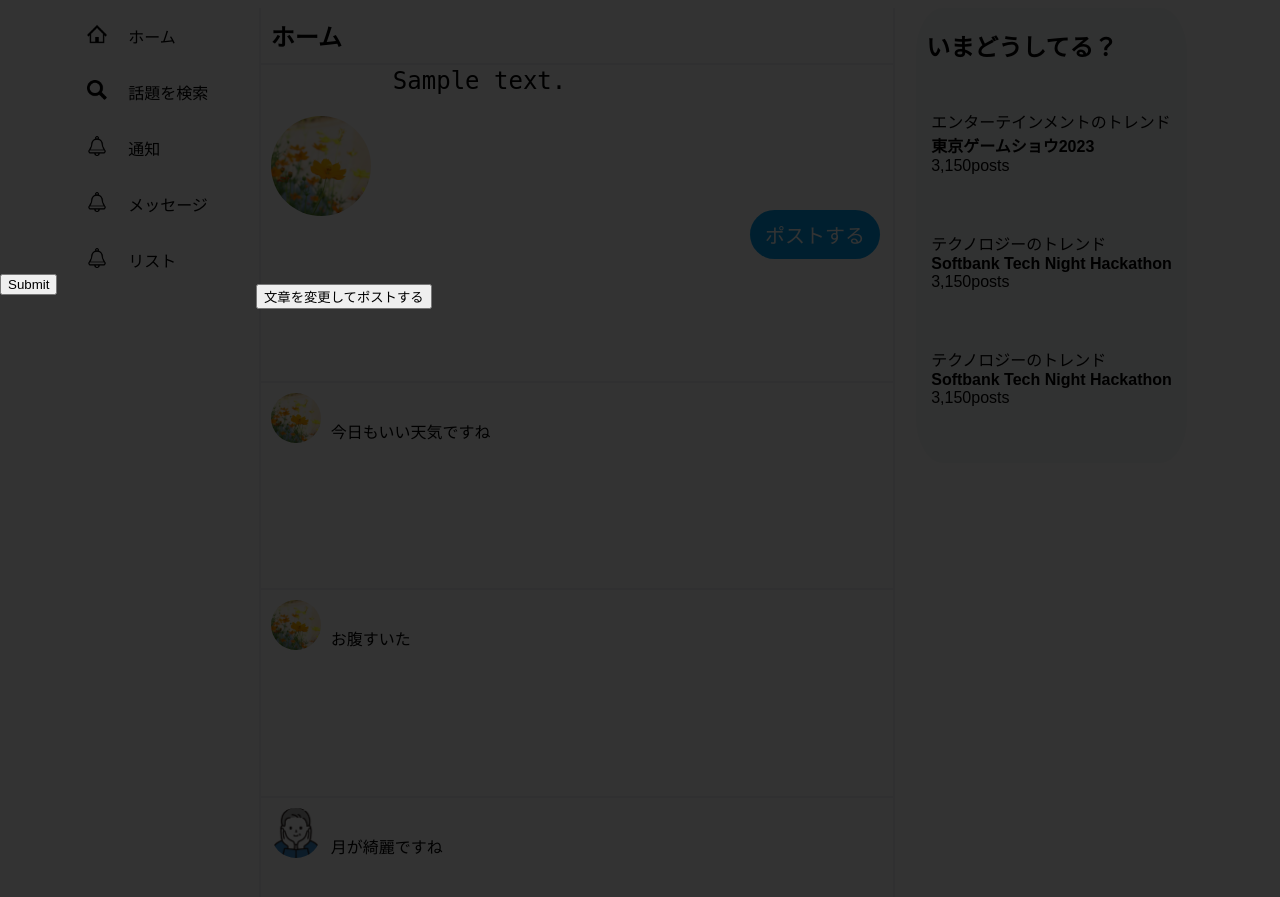
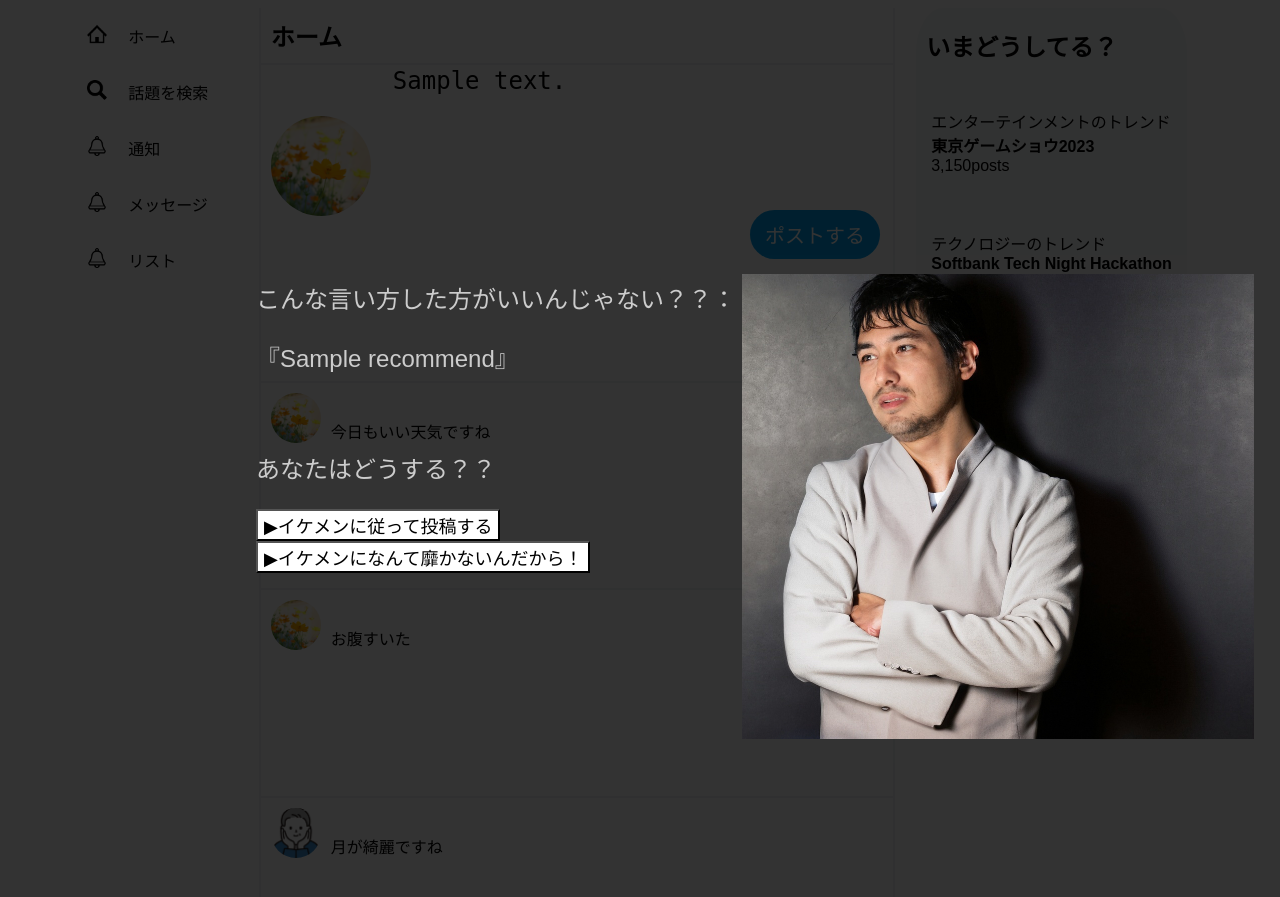
Before and after one commit to yuki810/Starters, a Flask app: template app/templates/alert.html in a window 1280 px wide. Shown: the top 897 px of the page. Run offline with Flask 3, Linux system fonts and the light colour scheme; the template is opened without the code that fills it: most values are stand-ins (such as "Sample title", 1, 10 or a date in 2020).

Commit message:
092411:40

```diff
--- /dev/null
+++ b/app/static/apikey.txt
@@ -0,0 +1 @@
+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
--- a/app/static/css/style.css
+++ b/app/static/css/style.css
@@ -153,14 +153,33 @@ body {
     background-color: rgba(0, 0, 0, 0.8); /* 半透明の黒色背景 */
 }
 
+.overlay_message{
+    float: left; /* 右寄せにする */
+    width: 60%; /* 幅を60%に設定 */
+}
+
 #alert {
-    text-align: center;
+    text-align: left;
+    padding-left: 20vw;
     color: #d23347;
     font-size: 48px;
 }
 
 #advice {
+    text-align: left;
     padding: 20vw;
     color: #cccccc;
     font-size: 24px;
 }
+
+.ikemen {
+    float: right; /* 右寄せにする */
+    width: 40%; /* 幅を40%に設定 */
+    padding-right: 2vw;
+}
+
+.alertbutton {
+    color: #000;
+    font-size: 18px;
+    background-color: rgba(256, 256, 256); /* 半透明の黒色背景 */
+}
--- a/app/templates/alert.html
+++ b/app/templates/alert.html
@@ -91,19 +91,25 @@
 
     <!-- 警告メッセージ用 -->
     <div class="overlay" id="overlay">
-        <form action="/disagree" method="POST">
-            <input id="alertpostbutton" type="submit">
-            <!-- ばつボタンにする -->
-        </form>
+        <div class = "overlay_message" id = "overlay_message">
+            <audio autoplay src="static/music/piano.mp3"></audio>
             <div class="overlay" id="alert">
                 <p>{{alert}}</p>
             </div>
             <div class="overlay" id="advice">
-            <p>{{alert}}</p>
+                <p>こんな言い方した方がいいんじゃない？？：</p>
+                <p>『{{recommend}}』</p>
+                <br>
+                <p>あなたはどうする？？</p>
                 <form action="/agree" method="POST">
-                <input id="alertpostbutton" type="submit" value="文章を変更してポストする">
+                    <input id="alertpostbutton" type="submit" value="▶︎イケメンに従って投稿する" class="alertbutton">
+                </form>
+                <form action="/disagree" method="POST">
+                    <input id="alertpostbutton" type="submit" value="▶︎イケメンになんて靡かないんだから！" class="alertbutton">
                 </form>
             </div>
+        </div>
+        <img class = "ikemen" src="static/icon/ikemen1.jpg" alt="ユーザーアイコン">
     </div>
 </body>
 </html>
```
Also changed, not shown: app/views/index.py (+12 -10 lines), app/static/icon/ikemen1.jpg (added), 2 other files. Lines whose indentation alone changed are shown as unchanged.
